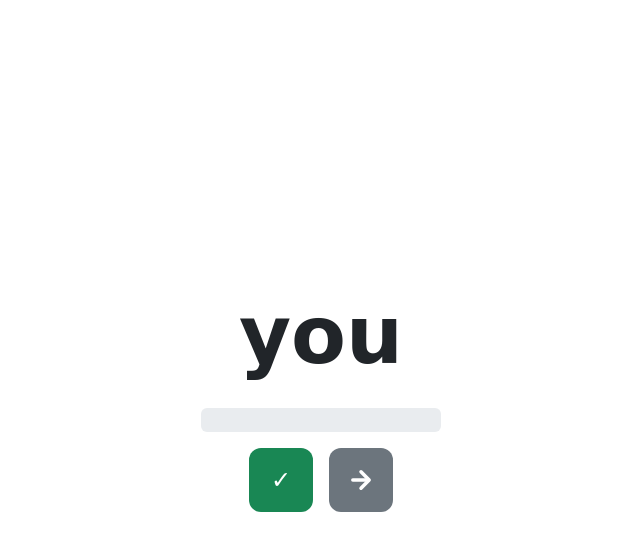
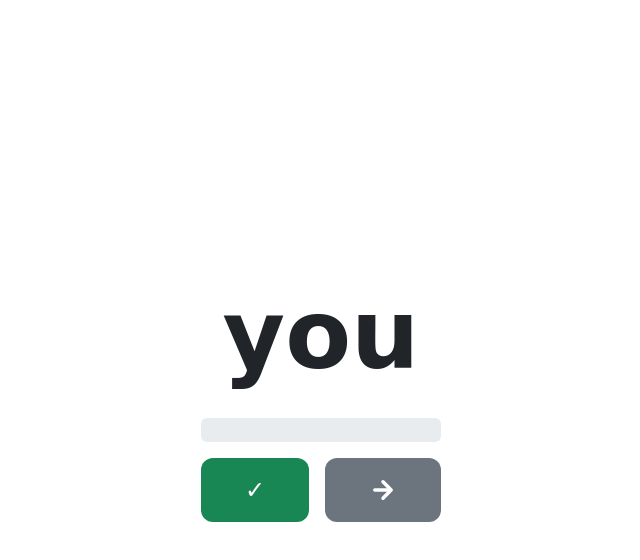
Before and after one commit to mokagio/tricky-words-trainer, a React (Vite) app: page / in a window 1280 px wide. Both pictures are taken after a click on the button "Blue". Shown: the top 560 px of the page, without its empty margins (319-959 px from the left). Built offline with nearby package versions, Linux system fonts and the light colour scheme.

Commit message:
Bigger word and homogeneous buttons + bar

```diff
--- a/src/App.jsx
+++ b/src/App.jsx
@@ -119,7 +119,7 @@ export default function App() {
         </>
       ) : currentWord ? (
         <>
-          <h1 className="mb-4 display-1 fw-bold">{currentWord}</h1>
+          <h1 className="mb-4 display-1 fw-bold" style={{ fontSize: "6rem" }}>{currentWord}</h1>
           <div className="progress mb-3" style={{ height: "1.5rem", width: "240px" }}>
             <div
               className="progress-bar"
@@ -131,17 +131,17 @@ export default function App() {
             >
             </div>
           </div>
-          <div className="d-flex gap-3">
+          <div className="d-flex gap-3" style={{ width: "240px" }}>
             <button
-              className="btn d-flex align-items-center justify-content-center"
-              style={{ backgroundColor: "#198754", color: "white", width: "64px", height: "64px", fontSize: "1.5rem", borderRadius: "0.75rem" }}
+              className="btn d-flex align-items-center justify-content-center flex-fill"
+              style={{ backgroundColor: "#198754", color: "white", height: "64px", fontSize: "1.5rem", borderRadius: "0.75rem" }}
               onClick={handleCorrect}
             >
               ✓
             </button>
             <button
-              className="btn d-flex align-items-center justify-content-center"
-              style={{ backgroundColor: "#6c757d", color: "white", width: "64px", height: "64px", borderRadius: "0.75rem" }}
+              className="btn d-flex align-items-center justify-content-center flex-fill"
+              style={{ backgroundColor: "#6c757d", color: "white", height: "64px", borderRadius: "0.75rem" }}
               onClick={handleSkipped}
             >
               <SkipArrowIcon size={28} color="white" />
```
